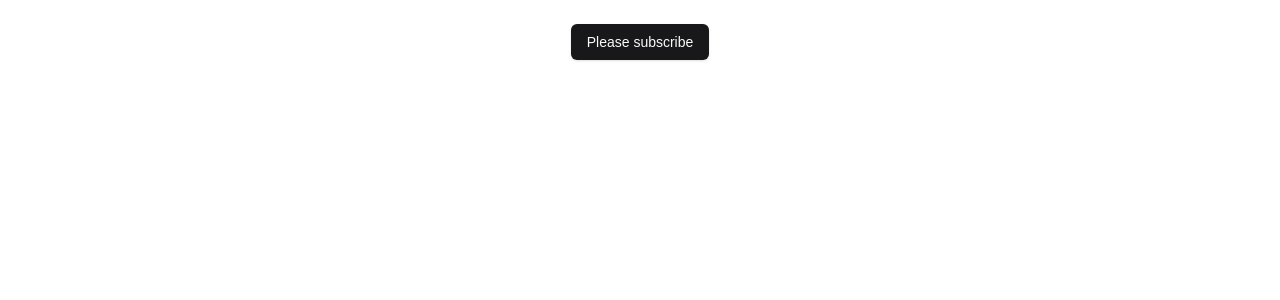
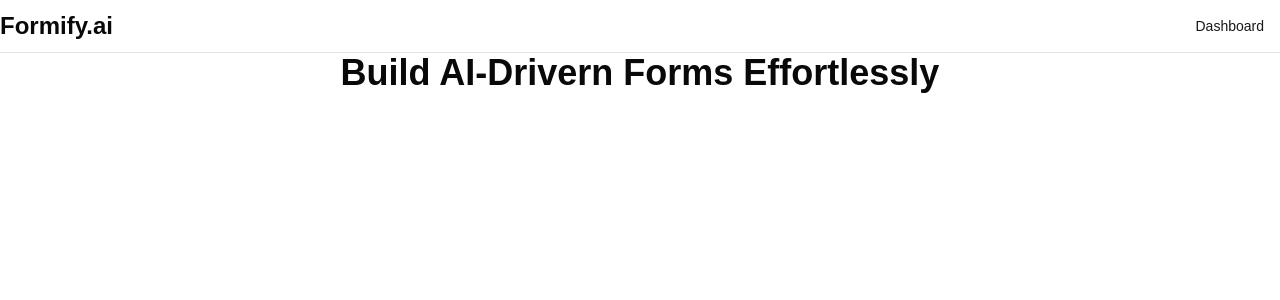
Before and after one commit to sanjaykumar200599/auto_formmate, a Next.js app: page / in a window 1280 px wide. Shown: the top 300 px of the page. Built offline with nearby package versions, Linux system fonts and the light colour scheme.

Commit message:
preparing user interface

```diff
--- /dev/null
+++ b/app/(home)/layout.tsx
@@ -0,0 +1,30 @@
+// import { DarkMode } from "@/components/DarkMode";
+import Logo from "@/components/logo";
+import { Button } from "@/components/ui/button";
+import { UserButton } from "@clerk/nextjs";
+import Link from "next/link";
+import React from "react";
+
+const layout = ({ children }: { children: React.ReactNode }) => {
+  return (
+    <div>
+      <div className="border-b">
+        {/* Navbar  */}
+        <nav className="flex items-center justify-between max-w-7xl mx-auto py-2">
+          <Logo />
+          <div className="flex items-center gap-2">
+            <Link href={"/dashboard/analytics"}>
+              {" "}
+              <Button variant={"link"}>Dashboard</Button>
+            </Link>
+            <UserButton afterSignOutUrl="/sign-in" />
+            {/* <DarkMode />  */}
+          </div>
+        </nav>
+      </div>
+      {children}
+    </div>
+  );
+};
+
+export default layout;
--- /dev/null
+++ b/app/(home)/page.tsx
@@ -0,0 +1,12 @@
+import HeroSection from '@/components/HeroSection'
+import React from 'react'
+
+const HomePage = () => {
+  return (
+    <div>
+        <HeroSection/>
+    </div>
+  )
+}
+
+export default HomePage
--- a/app/page.tsx
+++ /dev/null
@@ -1,11 +0,0 @@
-import { Button } from "@/components/ui/button";
-
-
-export default function Home() {
-  return (
-    <div className="grid grid-rows-[20px_1fr_20px] items-center justify-items-center min-h-screen p-8 pb-20">
-    <Button>Please subscribe</Button>
-
-    </div>
-  );
-}
--- /dev/null
+++ b/components/HeroSection.tsx
@@ -0,0 +1,13 @@
+import React from 'react'
+
+const HeroSection = () => {
+  return (
+    <section>
+        <div className='text-center '>
+            <h1 className='text-4xl font-bold'>Build AI-Drivern Forms Effortlessly</h1>
+        </div>
+    </section>
+  )
+}
+
+export default HeroSection
--- /dev/null
+++ b/components/logo.tsx
@@ -0,0 +1,11 @@
+import React from 'react'
+
+const Logo = () => {
+  return (
+    <div>
+        <h1 className='font-extrabold text-2xl'>Formify.ai</h1>
+    </div>
+  )
+}
+
+export default Logo
```
